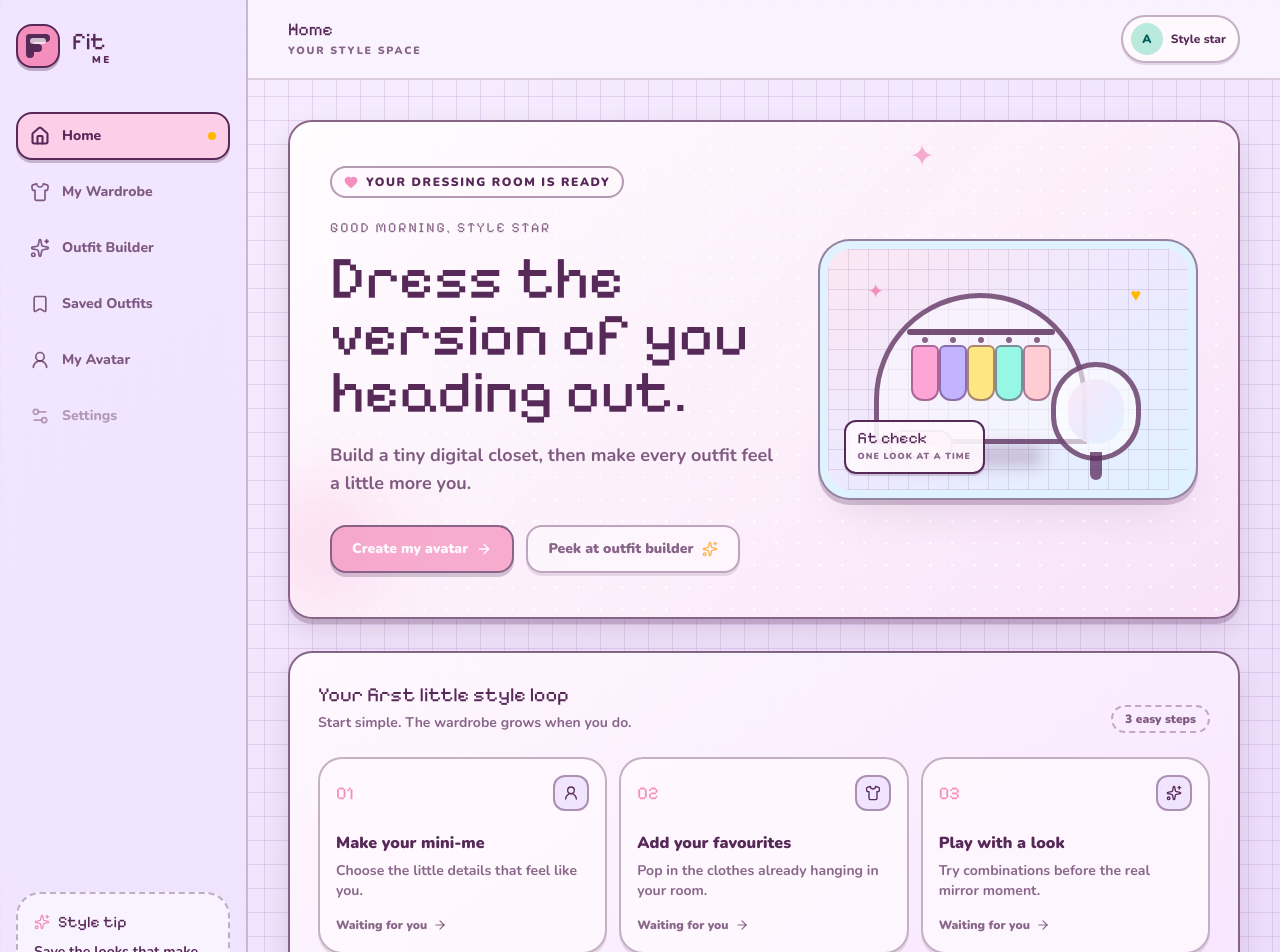
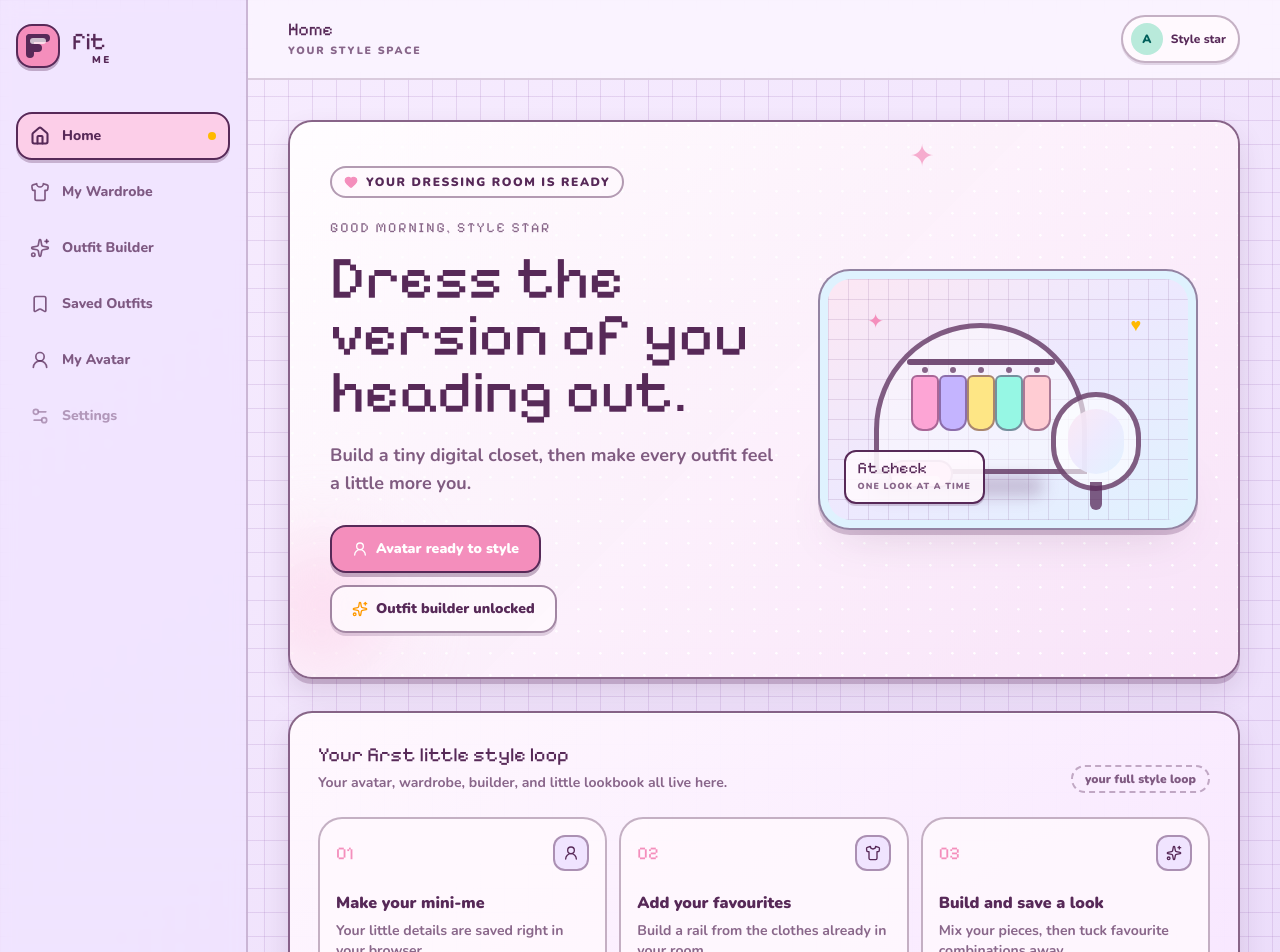
Before and after one commit to 06-nitiin/fitme, a React (Vite) app: page / in a window 1280 px wide. Shown: the top 952 px of the page. Built offline with nearby package versions, Linux system fonts and the light colour scheme.

Commit message:
Added FITME testing and MVP documentation

```diff
--- a/src/pages/Home.tsx
+++ b/src/pages/Home.tsx
@@ -4,19 +4,19 @@ const firstSteps = [
   {
     number: "01",
     title: "Make your mini-me",
-    description: "Choose the little details that feel like you.",
+    description: "Your little details are saved right in your browser.",
     icon: UserRound,
   },
   {
     number: "02",
     title: "Add your favourites",
-    description: "Pop in the clothes already hanging in your room.",
+    description: "Build a rail from the clothes already in your room.",
     icon: Shirt,
   },
   {
     number: "03",
-    title: "Play with a look",
-    description: "Try combinations before the real mirror moment.",
+    title: "Build and save a look",
+    description: "Mix your pieces, then tuck favourite combinations away.",
     icon: Sparkles,
   },
 ];
@@ -78,25 +78,15 @@ export function Home() {
           <p className="mt-5 max-w-md text-base font-bold leading-7 text-fitme-plum/75 sm:text-lg">
             Build a tiny digital closet, then make every outfit feel a little more you.
           </p>
-          <div className="mt-7 flex flex-wrap gap-3">
-            <button
-              type="button"
-              disabled
-              title="Avatar creation arrives in a later milestone"
-              className="inline-flex cursor-not-allowed items-center gap-2 rounded-2xl border-2 border-fitme-plum bg-fitme-blush px-5 py-3 text-sm font-black text-white opacity-70 shadow-[0_4px_0_rgb(87_41_88_/_34%)]"
-            >
-              Create my avatar
-              <ArrowRight className="size-4" aria-hidden="true" />
-            </button>
-            <button
-              type="button"
-              disabled
-              title="The outfit builder arrives in a later milestone"
-              className="inline-flex cursor-not-allowed items-center gap-2 rounded-2xl border-2 border-fitme-plum/55 bg-fitme-cream/85 px-5 py-3 text-sm font-black text-fitme-plum opacity-70 shadow-[0_3px_0_rgb(87_41_88_/_18%)]"
-            >
-              Peek at outfit builder
+          <div className="mt-7 flex flex-wrap gap-3 text-sm font-black">
+            <span className="inline-flex items-center gap-2 rounded-2xl border-2 border-fitme-plum bg-fitme-blush px-5 py-3 text-white shadow-[0_4px_0_rgb(87_41_88_/_34%)]">
+              <UserRound className="size-4" aria-hidden="true" />
+              Avatar ready to style
+            </span>
+            <span className="inline-flex items-center gap-2 rounded-2xl border-2 border-fitme-plum/55 bg-fitme-cream/85 px-5 py-3 text-fitme-plum shadow-[0_3px_0_rgb(87_41_88_/_18%)]">
               <Sparkles className="size-4 text-amber-500" aria-hidden="true" />
-            </button>
+              Outfit builder unlocked
+            </span>
           </div>
         </div>
 
@@ -112,9 +102,9 @@ export function Home() {
         <div className="flex flex-wrap items-end justify-between gap-3">
           <div>
             <p className="font-display text-xl text-fitme-plum">Your first little style loop</p>
-            <p className="mt-1 text-sm font-bold text-fitme-plum/70">Start simple. The wardrobe grows when you do.</p>
+            <p className="mt-1 text-sm font-bold text-fitme-plum/70">Your avatar, wardrobe, builder, and little lookbook all live here.</p>
           </div>
-          <span className="rounded-full border-2 border-dashed border-fitme-plum/35 px-3 py-1 text-xs font-black text-fitme-plum/75">3 easy steps</span>
+          <span className="rounded-full border-2 border-dashed border-fitme-plum/35 px-3 py-1 text-xs font-black text-fitme-plum/75">your full style loop</span>
         </div>
 
         <div className="mt-6 grid gap-3 md:grid-cols-3">
@@ -132,7 +122,7 @@ export function Home() {
                 <h2 className="mt-5 text-base font-black text-fitme-plum">{step.title}</h2>
                 <p className="mt-1.5 text-sm font-bold leading-5 text-fitme-plum/70">{step.description}</p>
                 <span className="mt-4 inline-flex items-center gap-1.5 text-xs font-black text-fitme-plum/70">
-                  Waiting for you <ArrowRight className="size-3.5" aria-hidden="true" />
+                  Ready in your menu <ArrowRight className="size-3.5" aria-hidden="true" />
                 </span>
               </article>
             );
```
Also changed, not shown: 2 other files (tests, documents, lock files or other folders).
